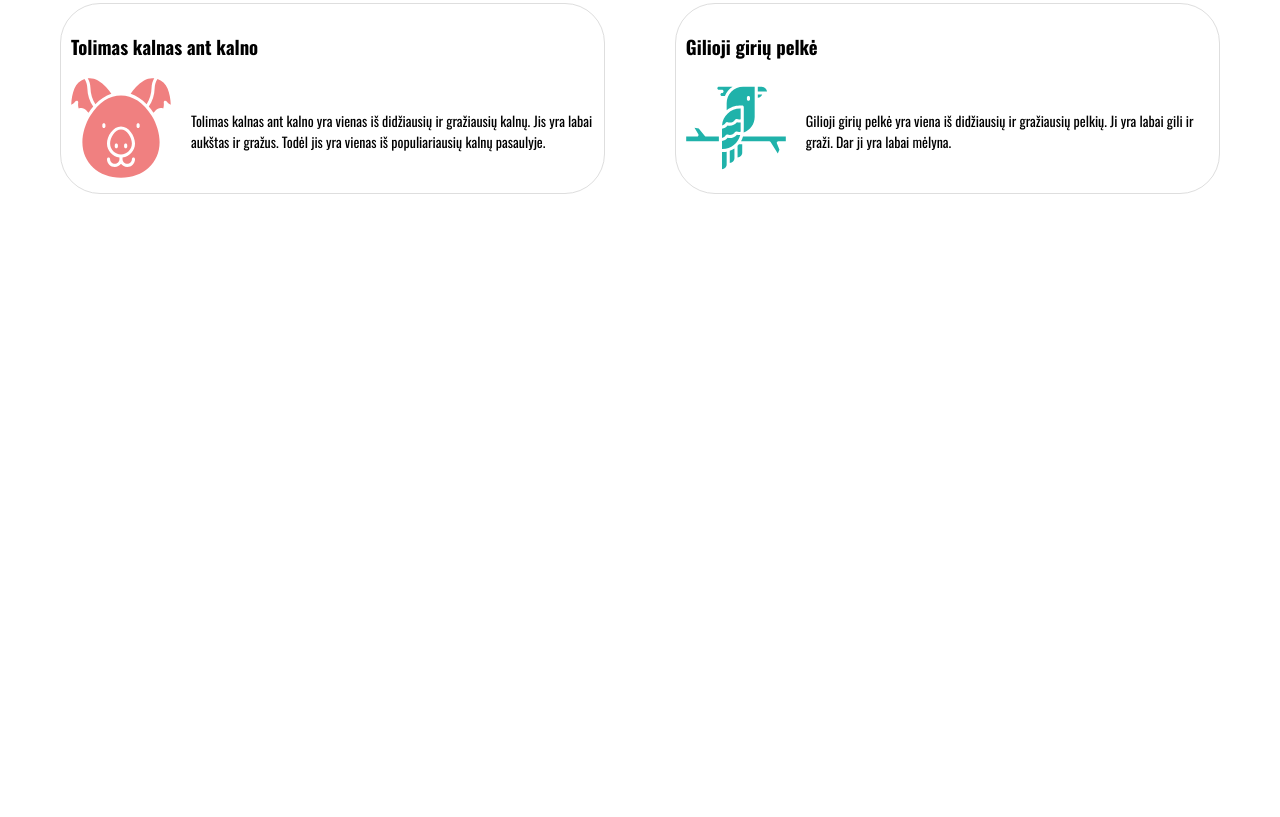
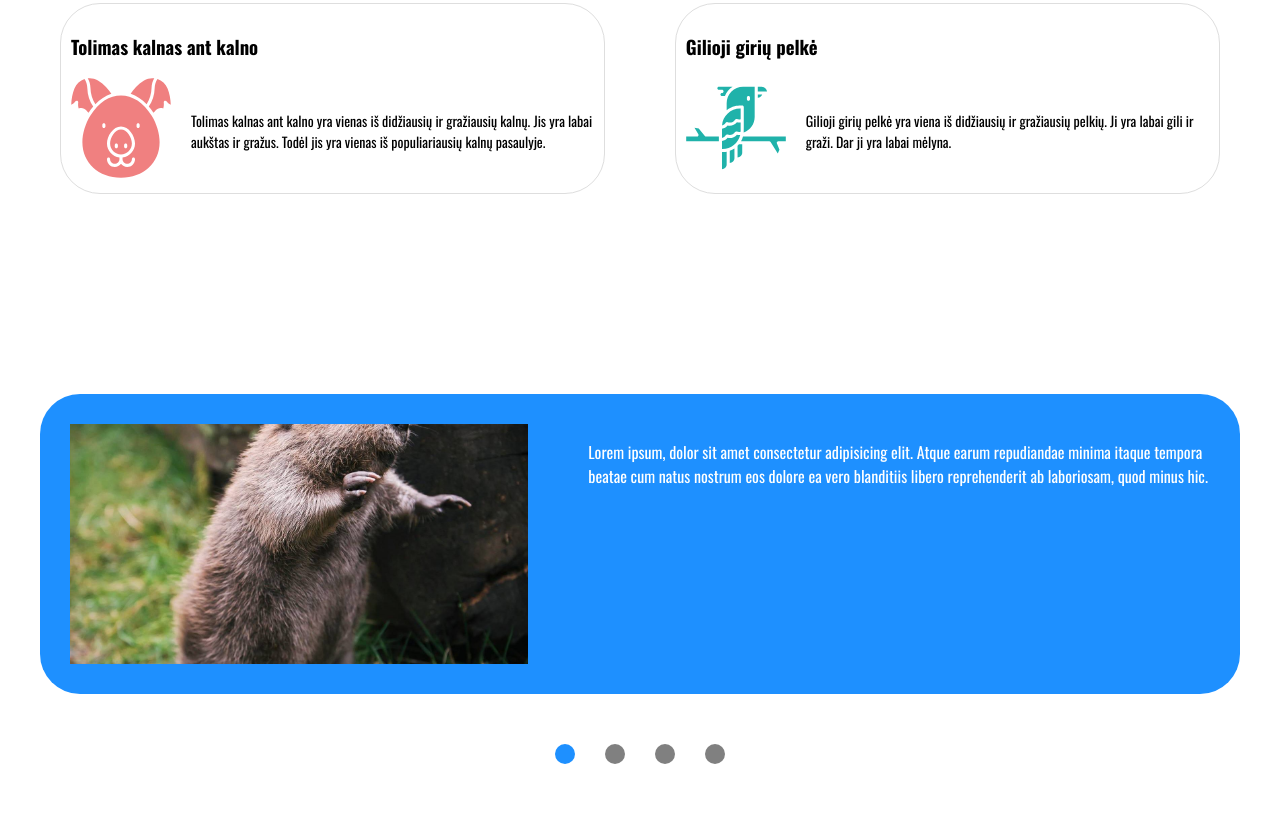
Before and after one commit to TomasDutkus/BiT-QA, a plain HTML site: page real_page/index.html in a window 1280 px wide. Shown: the part 1781-2598 px from the top of the page. Before the commit the page ends 2175 px from the top, so only its background shows below. Drawn offline with nearby package versions, Linux system fonts and the light colour scheme.

Commit message:
Add files via upload

```diff
--- a/real_page/index.html
+++ b/real_page/index.html
@@ -393,6 +393,49 @@
           </div>
         </div>
       </section>
+      <section class="slider">
+        <div class="slider-bin">
+          <input type="radio" name="slider" id="slide1" checked />
+          <input type="radio" name="slider" id="slide2" />
+          <input type="radio" name="slider" id="slide3" />
+          <input type="radio" name="slider" id="slide4" />
+          <div class="slider-wrapper">
+            <div class="slider-container">
+              <div class="slide">
+                <div class="slide-left">
+                  <img src="img/beaver.jpg" alt="Bebras" />
+                </div>
+                <div class="slide-right">
+                  <p>
+                    Lorem ipsum, dolor sit amet consectetur adipisicing elit.
+                    Atque earum repudiandae minima itaque tempora beatae cum
+                    natus nostrum eos dolore ea vero blanditiis libero
+                    reprehenderit ab laboriosam, quod minus hic.
+                  </p>
+                </div>
+              </div>
+              <div class="slide">
+                <div class="slide-left"></div>
+                <div class="slide-right"></div>
+              </div>
+              <div class="slide">
+                <div class="slide-left"></div>
+                <div class="slide-right"></div>
+              </div>
+              <div class="slide">
+                <div class="slide-left"></div>
+                <div class="slide-right"></div>
+              </div>
+            </div>
+          </div>
+          <div class="slider-controls">
+            <label for="slide1"></label>
+            <label for="slide2"></label>
+            <label for="slide3"></label>
+            <label for="slide4"></label>
+          </div>
+        </div>
+      </section>
     </main>
   </body>
 </html>
--- a/real_page/style.css
+++ b/real_page/style.css
@@ -322,3 +322,109 @@ body
   padding: 0;
   margin: 0;
 }
+.slider {
+  width: 100%;
+  display: flex;
+  justify-content: center;
+  margin-bottom: 200px;
+}
+.slider .slider-bin {
+  width: 100%;
+  max-width: var(--container-width);
+  display: flex;
+  justify-content: center;
+  flex-direction: column;
+}
+.slider .slider-bin input {
+  display: none;
+}
+.slider .slider-bin .slider-controls {
+  width: 100%;
+  display: flex;
+  border-radius: 50%;
+  justify-content: center;
+  margin: 50px 0;
+  column-gap: 10px;
+}
+.slider .slider-bin .slider-controls label {
+  width: 20px;
+  height: 20px;
+  border-radius: 50%;
+  background-color: gray;
+  margin: 0 10px;
+  cursor: pointer;
+  transition: all 0.4s;
+}
+.slider .slider-bin .slider-wrapper {
+  width: 100%;
+  overflow: hidden;
+}
+.slider .slider-bin .slider-container {
+  width: 400%;
+  display: flex;
+  transform: translateX(-75%);
+  transition: all 0.8s cubic-bezier(0.96, 0.04, 0.93, 0.93);
+}
+.slider .slider-bin .slider-container .slide {
+  width: 100%;
+  display: flex;
+  max-height: 300px;
+  padding: 30px;
+  background-color: var(--blue);
+  border-radius: 40px;
+  column-gap: 60px;
+  color: white;
+}
+.slider .slider-bin .slider-container .slide-left {
+  width: 80%;
+}
+.slider .slider-bin .slider-container .slide-left img {
+  width: 100%;
+  height: 100%;
+  object-fit: cover;
+}
+#slide1:checked + input + input + input + .slider-wrapper .slider-container {
+  transform: translateX(0);
+}
+
+#slide2:checked + input + input + .slider-wrapper .slider-container {
+  transform: translateX(-25%);
+}
+
+#slide3:checked + input + .slider-wrapper .slider-container {
+  transform: translateX(-50%);
+}
+
+#slide4:checked + .slider-wrapper .slider-container {
+  transform: translateX(-75%);
+}
+#slide1:checked
+  + input
+  + input
+  + input
+  + .slider-wrapper
+  + .slider-controls
+  label:nth-child(1) {
+  background-color: var(--blue);
+}
+
+#slide2:checked
+  + input
+  + input
+  + .slider-wrapper
+  + .slider-controls
+  label:nth-child(2) {
+  background-color: var(--blue);
+}
+
+#slide3:checked
+  + input
+  + .slider-wrapper
+  + .slider-controls
+  label:nth-child(3) {
+  background-color: var(--blue);
+}
+
+#slide4:checked + .slider-wrapper + .slider-controls label:nth-child(4) {
+  background-color: var(--blue);
+}
```
Also changed, not shown: real_page/img/beaver.jpg (added).
